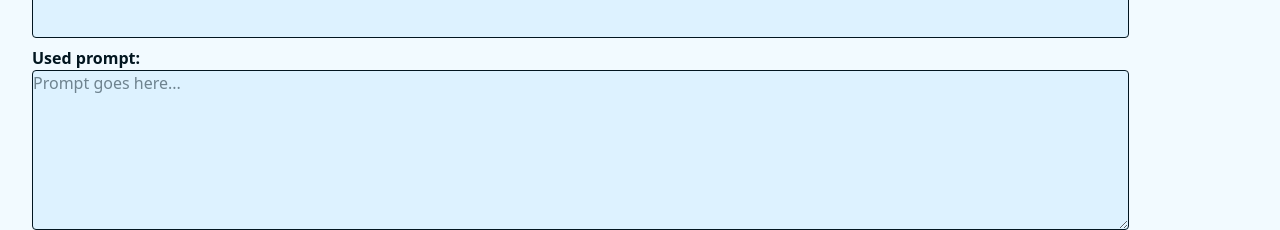
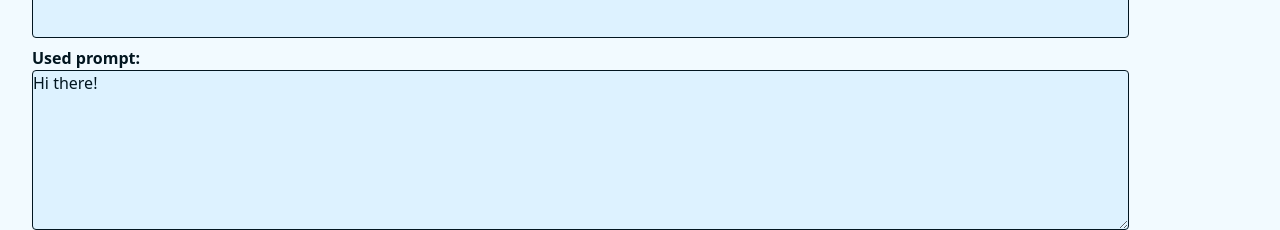
Before and after one commit to GiuliaBonifazi/graph-code-generator, a React (Vite) app: page /graph-review in a window 1280 px wide. Shown: the part 880-1110 px from the top of the page. Built offline with nearby package versions, Linux system fonts and the light colour scheme.

Commit message:
added context to graphreview

```diff
--- a/src/GraphOptions.jsx
+++ b/src/GraphOptions.jsx
@@ -7,7 +7,7 @@ import GenericButton from "./components/GenericButton"
 import { Menu, MenuButton, MenuItem, MenuItems } from "@headlessui/react"
 import { useNavigate } from "react-router-dom"
 import useGraphFormContext from "./hooks/useGraphFormContext"
-import {TYPE_BAR, TYPE_LINE, TYPE_PIE, TYPE_ALL} from "./states/GraphTypeStates"
+import {TYPE_ALL} from "./states/GraphTypeStates"
 
 
 const GraphOptions = () => {
--- a/src/GraphReview.jsx
+++ b/src/GraphReview.jsx
@@ -1,8 +1,11 @@
 import Title from "./components/Title"
 import CriterionDisclosure from "./components/CriterionDisclosure"
 import { Disclosure, DisclosureButton, DisclosurePanel, Tab, TabGroup, TabList, TabPanel, TabPanels } from '@headlessui/react'
+import useGraphFormContext from "./hooks/useGraphFormContext"
 
 const GraphReview = () => {
+    const {options} = useGraphFormContext()
+
     return <>
         <Title title="Graph review"></Title>
         <div className="w-full h-full flex flex-col lg:flex-row space-y-4 lg:space-y-0 px-4 lg:px-0 items-center justify-center">
@@ -24,7 +27,7 @@ const GraphReview = () => {
                 </TabGroup>
                 <div className="flex flex-col w-full">
                     <h2 className="text-left">Used prompt:</h2>
-                    <textarea className="pasteArea border rounded resize-y min-w-[20rem] h-40" placeholder="Prompt goes here..."></textarea>
+                    <textarea className="pasteArea border rounded resize-y min-w-[20rem] h-40" value={options.optionsPrompt} placeholder="Prompt goes here..."></textarea>
                 </div>
             </div>
             <Disclosure as="div" className="flex flex-col self-start mr-4">
```
